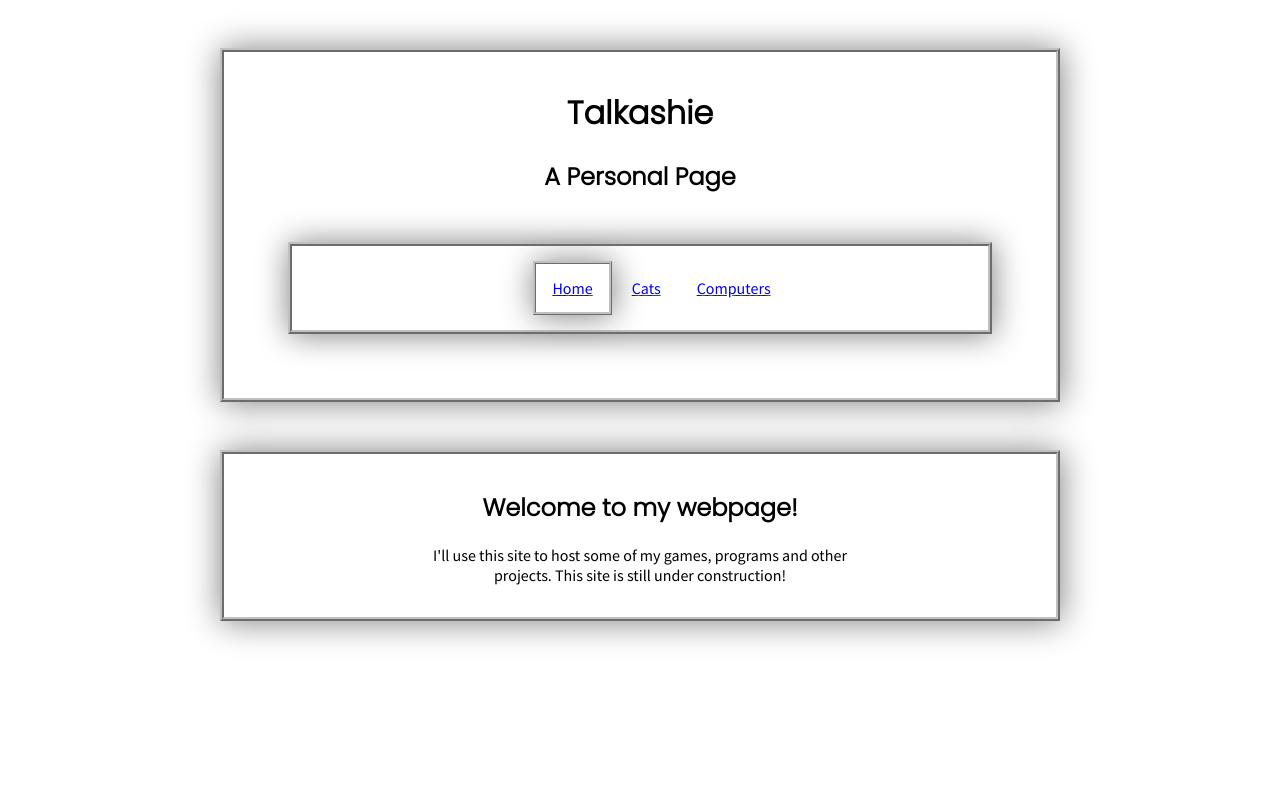
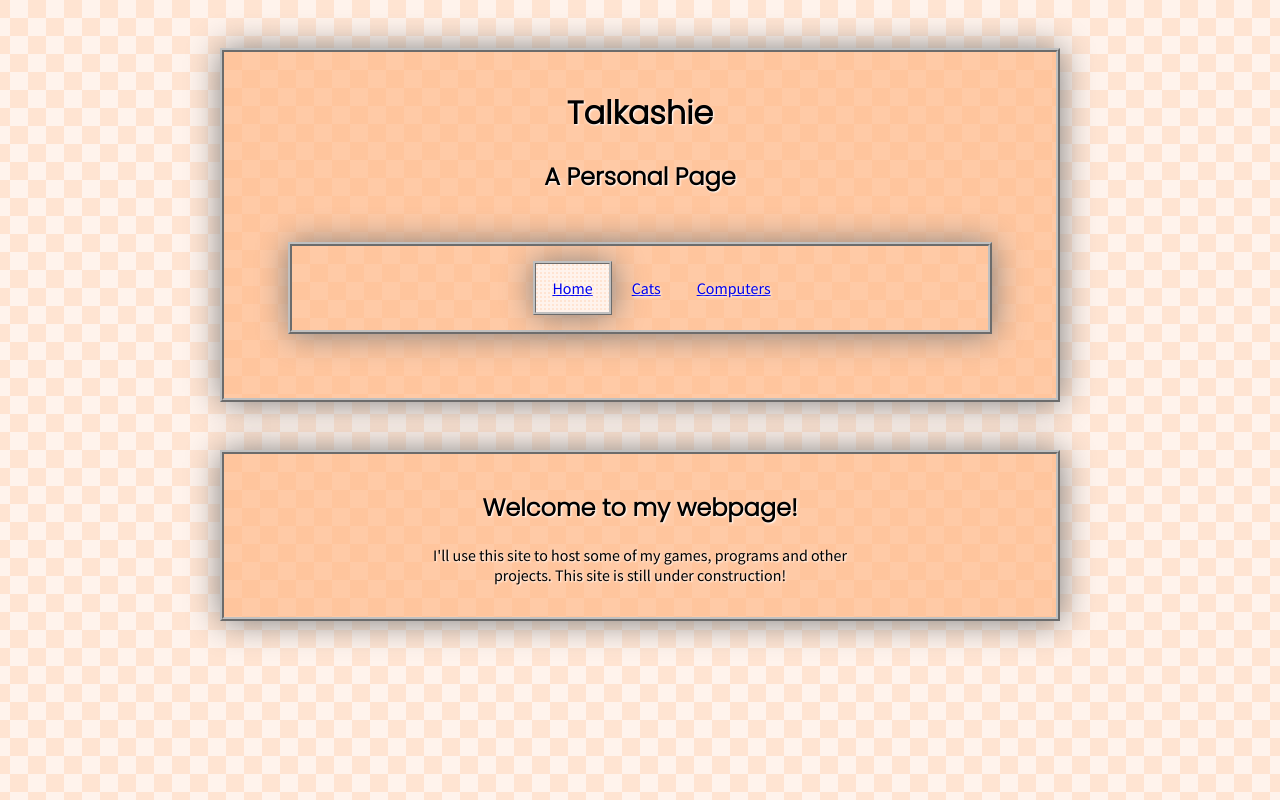
Before and after one commit to Talkashie/talkashie.github.io, a plain HTML site: page index.html in a window 1280 px wide. Drawn offline with Linux system fonts and the light colour scheme.

Commit message:
final fix :tm:

```diff
--- a/css/styles.css
+++ b/css/styles.css
@@ -1,5 +1,5 @@
 html {
-    background-image: url(../_images/bg.png);
+    background-image: url(../images/bg.png);
     display: table;
     margin: auto;
 }
@@ -10,7 +10,7 @@ body {
 }
 
 .border {
-    background-image: url(../_images/bg2.png);
+    background-image: url(../images/bg2.png);
     border: 4px silver ridge;
     padding: 1em;
     margin: 3em;
@@ -23,7 +23,7 @@ body {
 }
 
 header {
-    background-image: url(../_images/bg2.png);
+    background-image: url(../images/bg2.png);
     min-height: 15em;
     border: 4px silver ridge;
     padding: 1em;
@@ -63,7 +63,7 @@ p {
 }
 
 .hilight {
-    background-image: url(../_images/bg3.png);
+    background-image: url(../images/bg3.png);
     border: 3px silver ridge;
     max-width: 50em;
     box-shadow: 1px 1px 2em grey;
```
